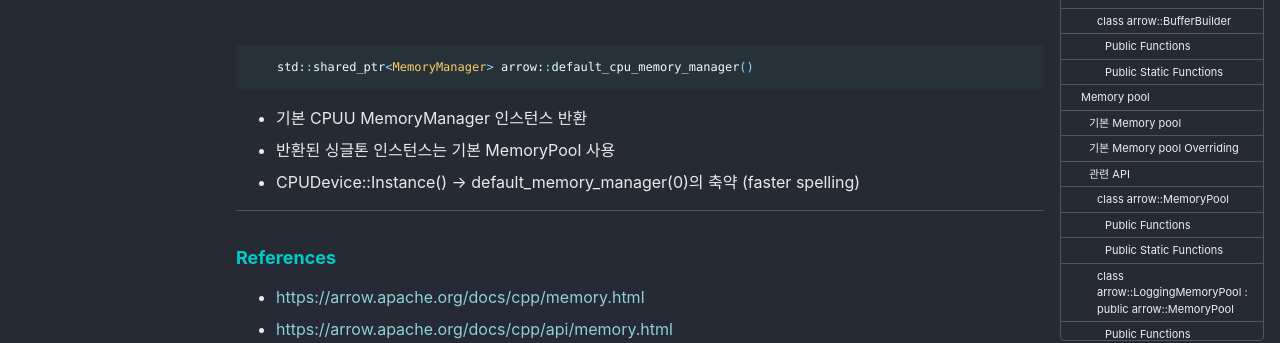
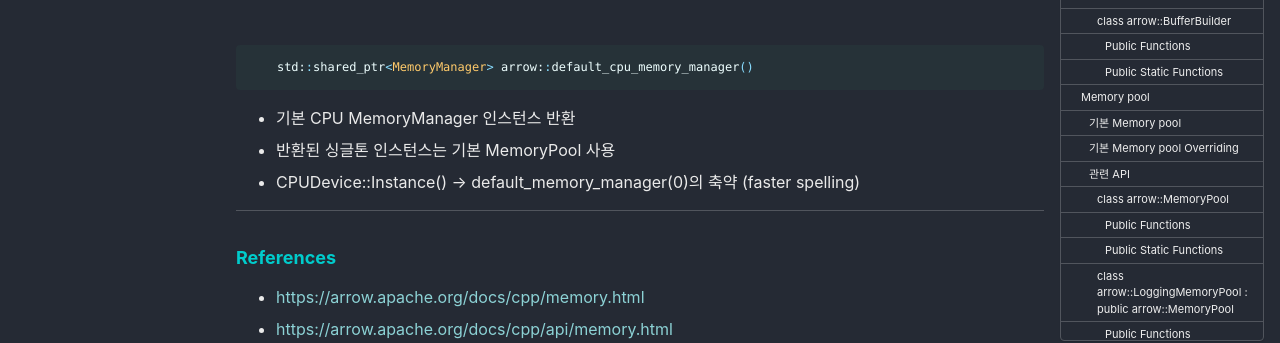
Before and after one commit to friedegg818/friedegg818.github.io, a Jekyll site: the page built from _posts/2022-02-10-ArrowC++Library2.md, in a window 1280 px wide and 900 px high, scrolled down 25863 px. Shown: the part 152-495 px from the top of the window. Built offline with Jekyll 4.4.1, drawn with Linux system fonts in a browser that asks for light colours; cached includes are drawn as plain includes; some web fonts are replaced.

Commit message:
220211 update

````diff
--- a/_posts/2022-02-10-ArrowC++Library2.md
+++ b/_posts/2022-02-10-ArrowC++Library2.md
@@ -1069,7 +1069,7 @@ last_modified_At: 2022-02-11
 ```java
     std::shared_ptr<MemoryManager> arrow::default_cpu_memory_manager()
 ```
-- 기본 CPUU MemoryManager 인스턴스 반환
+- 기본 CPU MemoryManager 인스턴스 반환
 - 반환된 싱글톤 인스턴스는 기본 MemoryPool 사용
 - CPUDevice::Instance() -> default_memory_manager(0)의 축약 (faster spelling)
 
````
